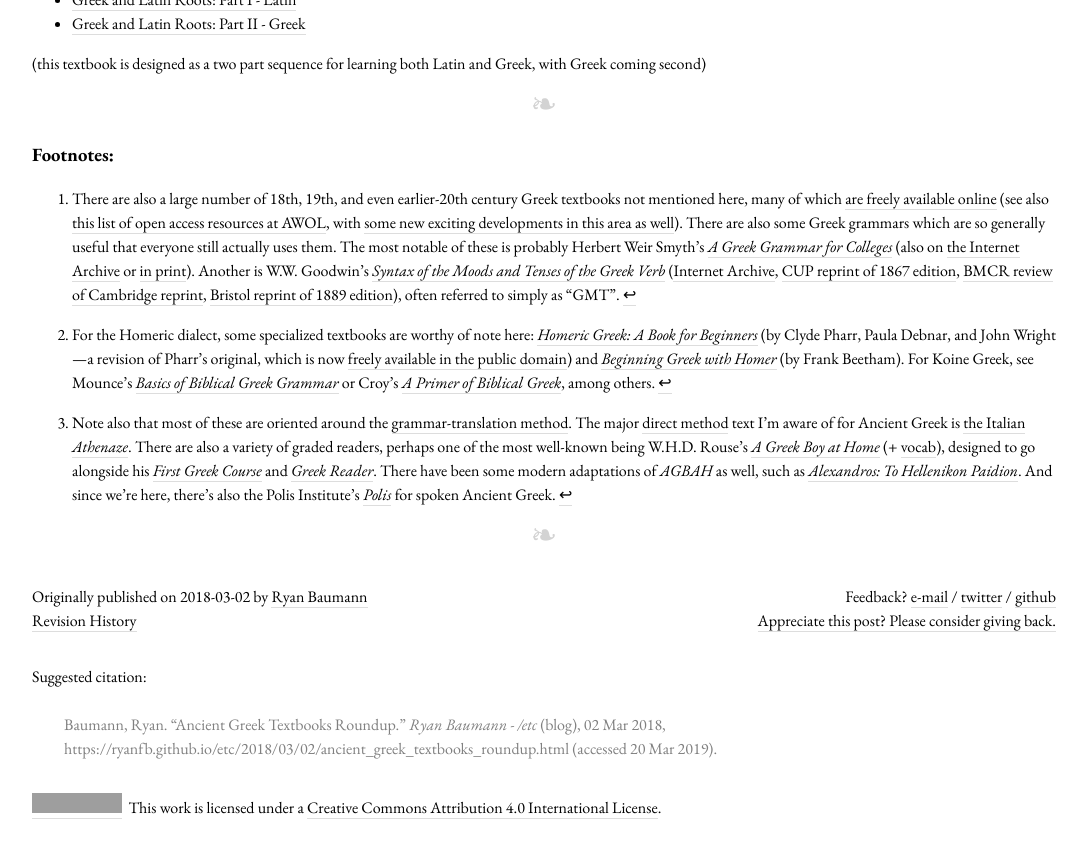
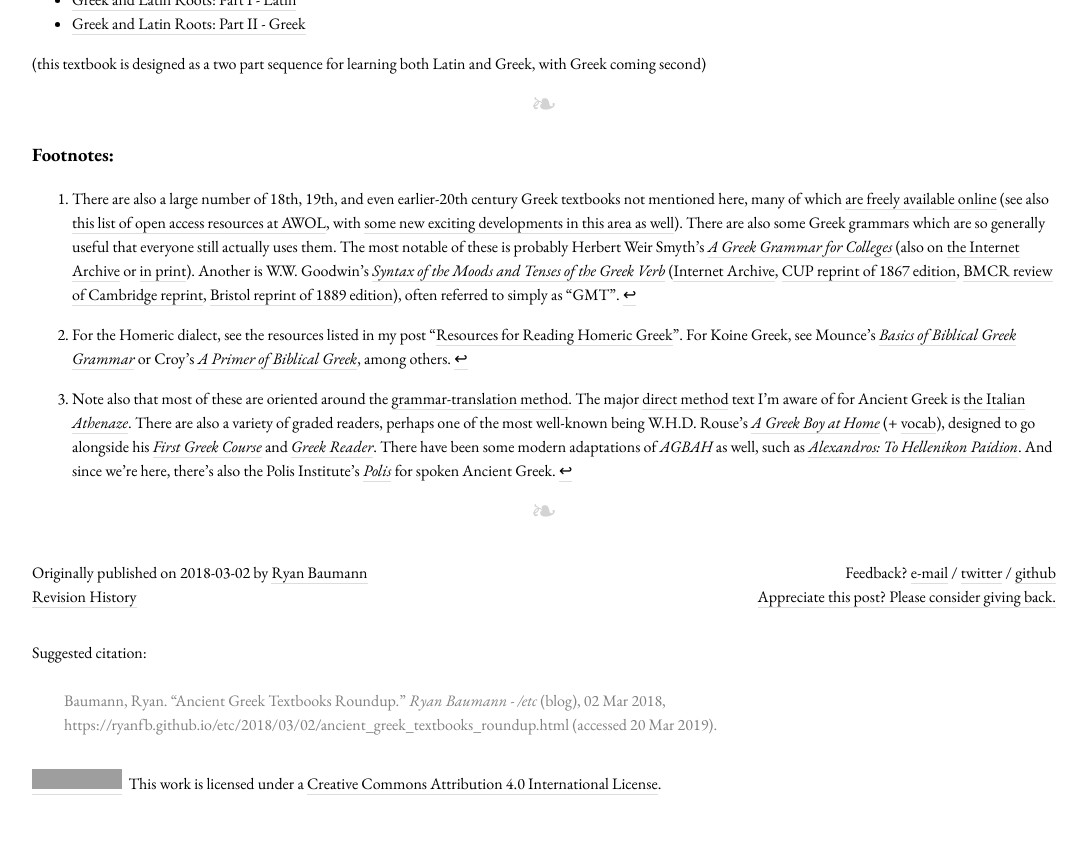
Before and after one commit to ryanfb/etc, a Jekyll site: the page built from _posts/2018-03-02-ancient_greek_textbooks_roundup.md, in a window 1280 px wide and 900 px high, scrolled down 4399 px. Shown: the top 858 px of the window, without its empty margins (96-1183 px from the left). Built offline with Jekyll 4.4.1, drawn with Linux system fonts in a browser that asks for light colours; nearby versions of some CDN libraries; grey boxes are pictures that could not be loaded.

Commit message:
Link to "Resources for Reading Homeric Greek" post instead of listing textbooks here

```diff
--- a/_posts/2018-03-02-ancient_greek_textbooks_roundup.md
+++ b/_posts/2018-03-02-ancient_greek_textbooks_roundup.md
@@ -151,5 +151,5 @@ Recently, two free and open textbooks for learning Ancient Greek have also been
 ### Footnotes:
 
 [^modern]: There are also a large number of 18th, 19th, and even earlier-20th century Greek textbooks not mentioned here, many of which [are freely available online](https://www.edonnelly.com/google.html#8) (see also [this list of open access resources at AWOL](http://ancientworldonline.blogspot.com/2009/09/open-access-textbooks.html), with [some new exciting developments in this area as well](https://thepatrologist.com/2018/02/22/an-entree-into-the-world-of-18th-and-19th-century-greek-textbooks/)). There are also some Greek grammars which are so generally useful that everyone still actually uses them. The most notable of these is probably Herbert Weir Smyth's [*A Greek Grammar for Colleges*](http://www.perseus.tufts.edu/hopper/text?doc=Perseus%3Atext%3A1999.04.0007%3Apart%3D1%3Achapter%3D1%3Asection%3D1) (also on [the Internet Archive](https://archive.org/details/agreekgrammarfo00smytgoog) or [in print](http://amzn.to/2oDbnRD)). Another is W.W. Goodwin's [*Syntax of the Moods and Tenses of the Greek Verb*](http://www.perseus.tufts.edu/hopper/text?doc=Perseus%3Atext%3A1999.04.0065%3Achapter%3D1%3Asection%3D1) ([Internet Archive](https://archive.org/details/syntaxofmoodsten00gooduoft), [CUP reprint of 1867 edition](http://amzn.to/2oDcy3v), [BMCR review of Cambridge reprint](http://bmcr.brynmawr.edu/2012/2012-01-17.html), [Bristol reprint of 1889 edition](http://amzn.to/2F6NHPH)), often referred to simply as "GMT".
-[^dialect]: For the Homeric dialect, some specialized textbooks are worthy of note here: [*Homeric Greek: A Book for Beginners*](http://amzn.to/2GXv51g) (by Clyde Pharr, Paula Debnar, and John Wright—a revision of Pharr's original, which is now [freely available in the public domain](https://archive.org/details/homericgreekabo01phargoog)) and [*Beginning Greek with Homer*](http://amzn.to/2Fk8y1p) (by Frank Beetham). For Koine Greek, see Mounce's [*Basics of Biblical Greek Grammar*](http://amzn.to/2oKeeIv) or Croy's [*A Primer of Biblical Greek*](http://amzn.to/2FVjrVp), among others.
+[^dialect]: For the Homeric dialect, see the resources listed in my post "[Resources for Reading Homeric Greek]({{ site.baseurl }}{% post_url 2019-02-25-resources_for_reading_homeric_greek %})". For Koine Greek, see Mounce's [*Basics of Biblical Greek Grammar*](http://amzn.to/2oKeeIv) or Croy's [*A Primer of Biblical Greek*](http://amzn.to/2FVjrVp), among others.
 [^gt]: Note also that most of these are oriented around the [grammar-translation method](https://en.wikipedia.org/wiki/Grammar%E2%80%93translation_method). The major [direct method](https://en.wikipedia.org/wiki/Direct_method_(education)) text I'm aware of for Ancient Greek is [the Italian *Athenaze*](https://thepatrologist.com/2017/07/03/so-you-want-to-know-about-the-italian-athenaze/). There are also a variety of graded readers, perhaps one of the most well-known being W.H.D. Rouse's [*A Greek Boy at Home*](https://archive.org/details/greekboyathomest01rousuoft) (+ [vocab](https://archive.org/details/greekboyathomest00rousuoft)), designed to go alongside his [*First Greek Course*](https://archive.org/details/FirstGreekCourse) and [*Greek Reader*](https://archive.org/details/greekreader00rousuoft). There have been some modern adaptations of *AGBAH* as well, such as [*Alexandros: To Hellenikon Paidion*](http://www.culturaclasica.com/lingualatina/linguagraeca.htm). And since we're here, there's also the Polis Institute's [*Polis*](http://amzn.to/2oKGHx3) for spoken Ancient Greek.
```
